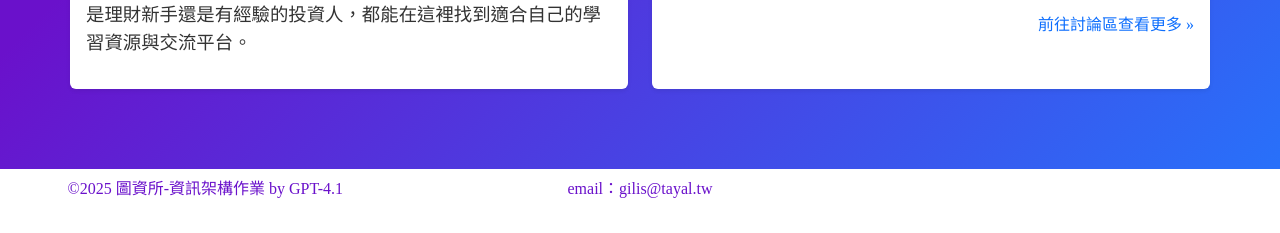
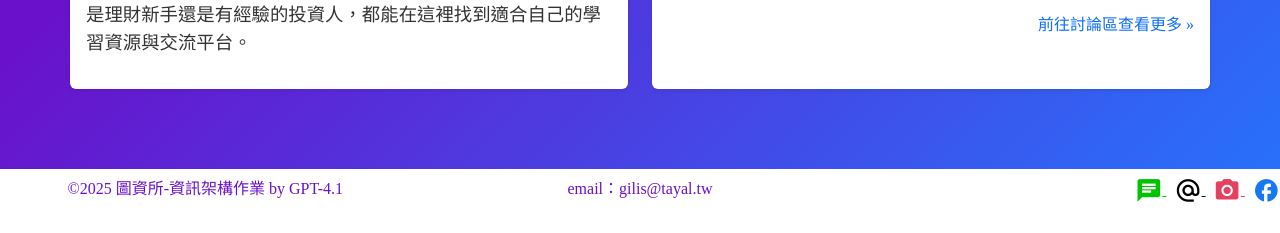
Before and after one commit to gilis-aubrey/financialliteracy, a plain HTML site: page index.html in a window 1280 px wide. Shown: the part 569-802 px from the top of the page. Drawn offline with Linux system fonts and the light colour scheme.

Commit message:
update 社群圖示

```diff
--- a/components/footer.html
+++ b/components/footer.html
@@ -3,18 +3,18 @@
         <div class="col-md-4">©2025 圖資所-資訊架構作業 by GPT-4.1</div>
         <div class="col-md-4">email：gilis@tayal.tw</div>
         <div class="col-md-4 text-end">
-            <!-- 社群圖示，使用 Font Awesome CDN -->
-            <a href="https://line.me/" target="_blank" title="Line" style="margin-right:10px;">
-                <i class="fab fa-line fa-lg"></i>
+            <!-- 社群圖示，使用 Google Material Icons -->
+            <a href="https://line.me/" target="_blank" title="Line" class="ms-2" style="color:#00c300;">
+                <span class="material-icons" style="vertical-align:middle;font-size:1.7rem;">chat</span>
             </a>
-            <a href="https://www.threads.net/" target="_blank" title="Threads" style="margin-right:10px;">
-                <i class="fab fa-threads fa-lg"></i>
+            <a href="https://www.threads.net/" target="_blank" title="Threads" class="ms-2" style="color:#000;">
+                <span class="material-icons" style="vertical-align:middle;font-size:1.7rem;">alternate_email</span>
             </a>
-            <a href="https://instagram.com/" target="_blank" title="Instagram" style="margin-right:10px;">
-                <i class="fab fa-instagram fa-lg"></i>
+            <a href="https://instagram.com/" target="_blank" title="Instagram" class="ms-2" style="color:#E4405F;">
+                <span class="material-icons" style="vertical-align:middle;font-size:1.7rem;">photo_camera</span>
             </a>
-            <a href="https://facebook.com/" target="_blank" title="Facebook">
-                <i class="fab fa-facebook fa-lg"></i>
+            <a href="https://facebook.com/" target="_blank" title="Facebook" class="ms-2" style="color:#1877f3;">
+                <span class="material-icons" style="vertical-align:middle;font-size:1.7rem;">facebook</span>
             </a>
         </div>
     </div>
```
